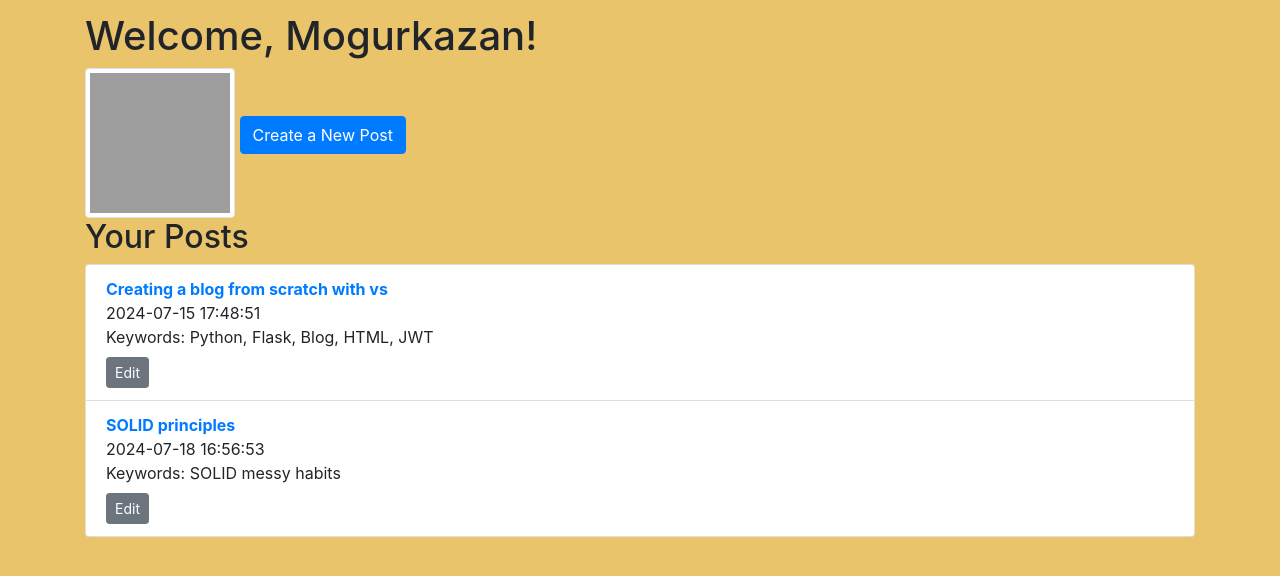
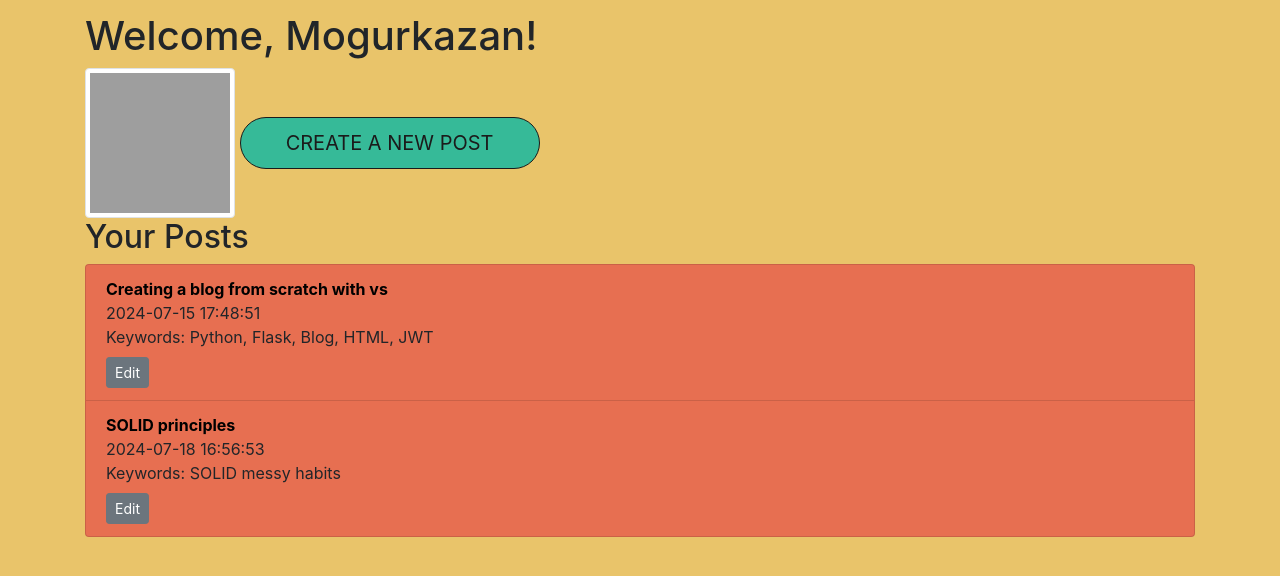
Before and after one commit to Mogurkazan/My-blog, a Flask app: page /user_area in a window 1280 px wide. Shown: the part 68-644 px from the top of the page. Run offline with Flask 3, Linux system fonts and the light colour scheme; a user stored in the database is signed in; some libraries are stand-ins or nearby versions; grey boxes are pictures that could not be loaded.

Commit message:
styles 1.1

```diff
--- a/app/static/css/styles.css
+++ b/app/static/css/styles.css
@@ -52,3 +52,66 @@ body {
 .comments {
     background-color: #E76F51;
 }
+a {
+    text-decoration: none;
+}
+.posts-links {
+    color: black;
+    text-decoration: none;
+}
+.posts-links:hover {
+    color: #E9C46A;
+    text-decoration: none;
+}
+.search-button {
+    background-color: #E76F51;
+}
+.search-button:hover {
+    background-color: #36BA98;
+}
+/*user area*/
+.posts-private {
+    background-color: #E76F51;
+}
+.newpost-buttons:link,
+.newpost-buttons:visited {
+ text-transform: uppercase;
+ text-decoration: none;
+ color: rgb(27, 27, 27);
+ padding: 10px 30px;
+ border: 1px solid;
+ border-radius: 1000px;
+ display: inline-block;
+ transition: all .2s;
+ position: relative;
+ width: 300px;
+ background-color: #36BA98;
+}
+
+.newpost-buttons:hover {
+ transform: translateY(-5px);
+ box-shadow: 0 10px 20px rgba(27, 27, 27, .5);
+}
+
+.newpost-buttons:active {
+ transform: translateY(-3px);
+}
+
+.newpost-buttons::after {
+ content: "";
+ display: inline-block;
+ height: 100%;
+ width: 100%;
+ border-radius: 100px;
+ top: 0;
+ left: 0;
+ position: absolute;
+ z-index: -1;
+ transition: all .3s;
+}
+
+.newpost-buttons:hover::after {
+ background-color: rgb(0, 238, 255);
+ transform: scaleX(1.4) scaleY(1.5);
+ opacity: 0;
+}
--- a/app/templates/user_area.html
+++ b/app/templates/user_area.html
@@ -47,13 +47,13 @@
             <button type="submit" class="btn btn-primary">{{ profile_image_form.submit.label }}</button>
         </form>
         {% endif %}
-        <a href="{{ url_for('main.new_post') }}" class="btn btn-primary mb-3">Create a New Post</a>
+        <a href="{{ url_for('main.new_post') }}" class="newpost-buttons  btn navbar-brand" role="button">Create a New Post</a>
         <h2>Your Posts</h2>
         <ul class="list-group">
             {% for post in posts %}
-            <li class="list-group-item">
+            <li class="posts-private list-group-item">
                 <a href="{{ url_for('main.view_post', post_id=post.id) }}">
-                    <strong>{{ post.title }}</strong>
+                    <strong class="posts-links">{{ post.title }}</strong>
                 </a><br>
                 {{ post.date_posted.strftime('%Y-%m-%d %H:%M:%S') }}<br>
                 Keywords: {{ post.keywords }}<br>
```
Also changed, not shown: app/templates/index.html (+6 -6 lines), instance/mi_blog.db.
